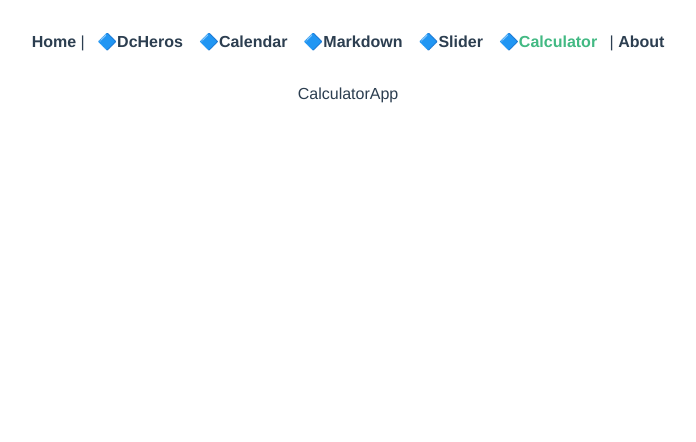
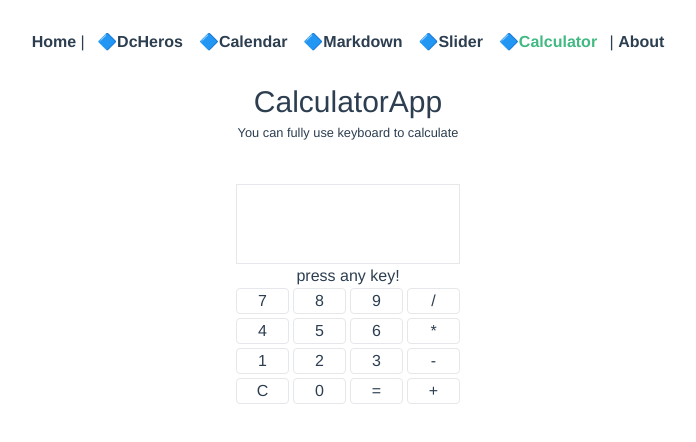
Before and after one commit to sgtao/bitfumesVue3Apps, a Vue app in the folder 11_vue-create-app/: page /calculator in a window 1280 px wide. Shown: the top 442 px of the page, without its empty margins (292-988 px from the left). Built offline with nearby package versions, Linux system fonts and the light colour scheme.

Commit message:
update 11_vue-create for append template to CalculatorApp

```diff
--- a/11_vue-create-app/src/views/CalculatorApp.vue
+++ b/11_vue-create-app/src/views/CalculatorApp.vue
@@ -1,6 +1,64 @@
 <!-- CalculatorApp.vue -->
 <template>
-    <section class="m-auto">
-        <h1>CalculatorApp</h1>
+    <section class="flex w-full">
+        <div class="m-auto">
+            <div class="w-full">
+              <h1 class="text-3xl text-center">CalculatorApp</h1>
+              <small>You can fully use keyboard to calculate</small>
+            </div>
+            <!-- 入力値と計算結果の表示枠 -->
+            <div class="w-full">
+                <p
+                  class="text-3xl text-right border mt-10 w-56 h-20 overflow-x-scroll"
+                  style="direction:rtl"
+                >
+                  {{ currentNum }}
+                </p>
+            </div>
+            <div class="w-full">
+                <p>
+                    {{ prevNum }} {{ selectedOperation }} {{ currentNum }}
+                </p>
+            </div>
+            <div class="w-full">
+                <div class="grid grid-cols-4 gap-1">
+                    <p v-for="panel in panelItems" :key="panel"
+                        class="border rounded"
+                    >
+                        <button @click="pressed(panel)">{{ panel }}</button>
+                    </p>
+                </div>
+                <p>
+                </p>
+            </div>
+        </div>
     </section>
 </template>
+<script>
+import { ref } from "vue";
+export default {
+  setup() {
+    const operations = ["+", "-", "*", "/"];
+    const numbers = ["1", "2", "3", "4", "5", "6", "7", "8", "9", "0"];
+    const currentNum = ref(""); // 数値も文字列変数とする
+    const prevNum = ref("press any key!"); // 数値も文字列変数とする
+    const selectedOperation = ref("");
+    const panelItems = [
+        "7", "8", "9", "/",
+        "4", "5", "6", "*",
+        "1", "2", "3", "-",
+        "C", "0", "=", "+",
+    ];
+    // クリックイベントの処理：入力値で処理を振り分け宇
+    const pressed = (value) => {
+      prevNum.value = `clicked ${value} : `;
+    };
+    //
+    return {
+        operations, numbers, currentNum, prevNum, selectedOperation,
+        panelItems, pressed,
+    };
+  },
+}
+</script>
+<style></style>
```
Also changed, not shown: 11_vue-create-app/memos/16_Calculator.md (+5 -49 lines).
